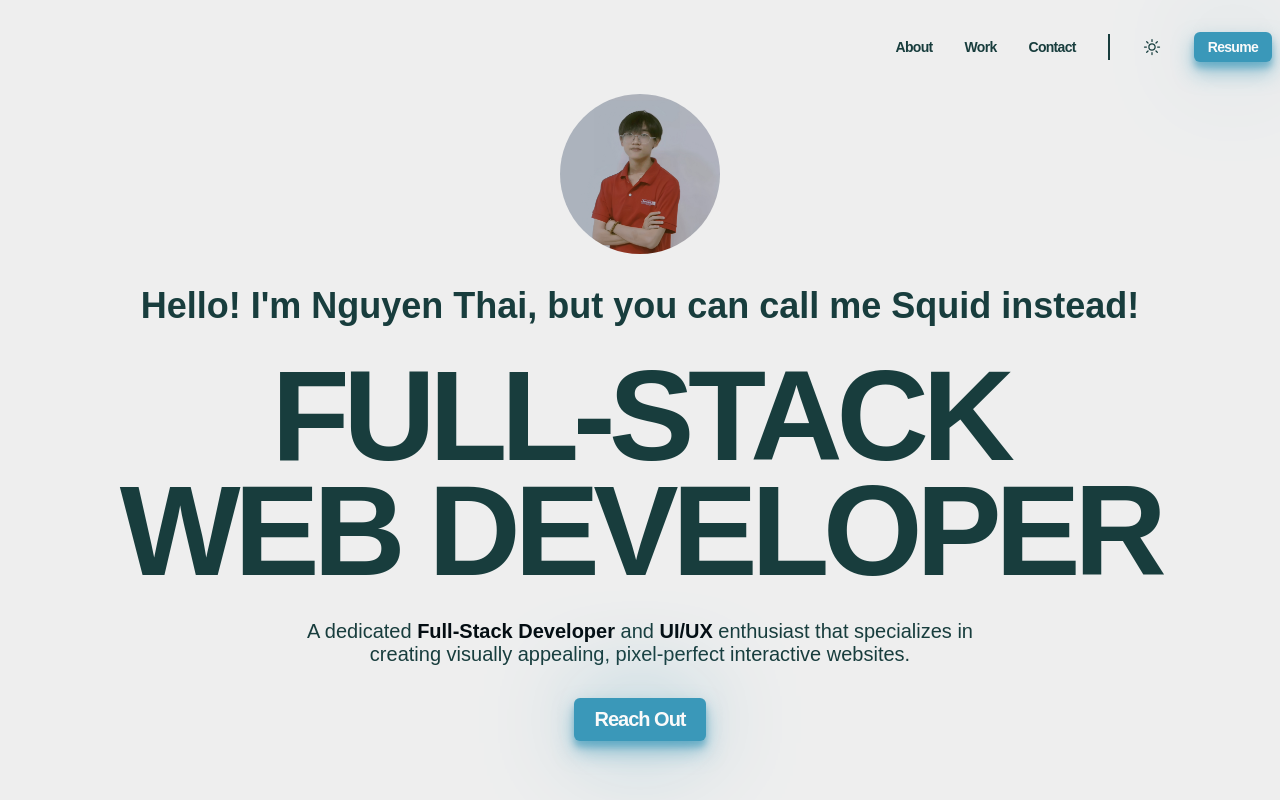
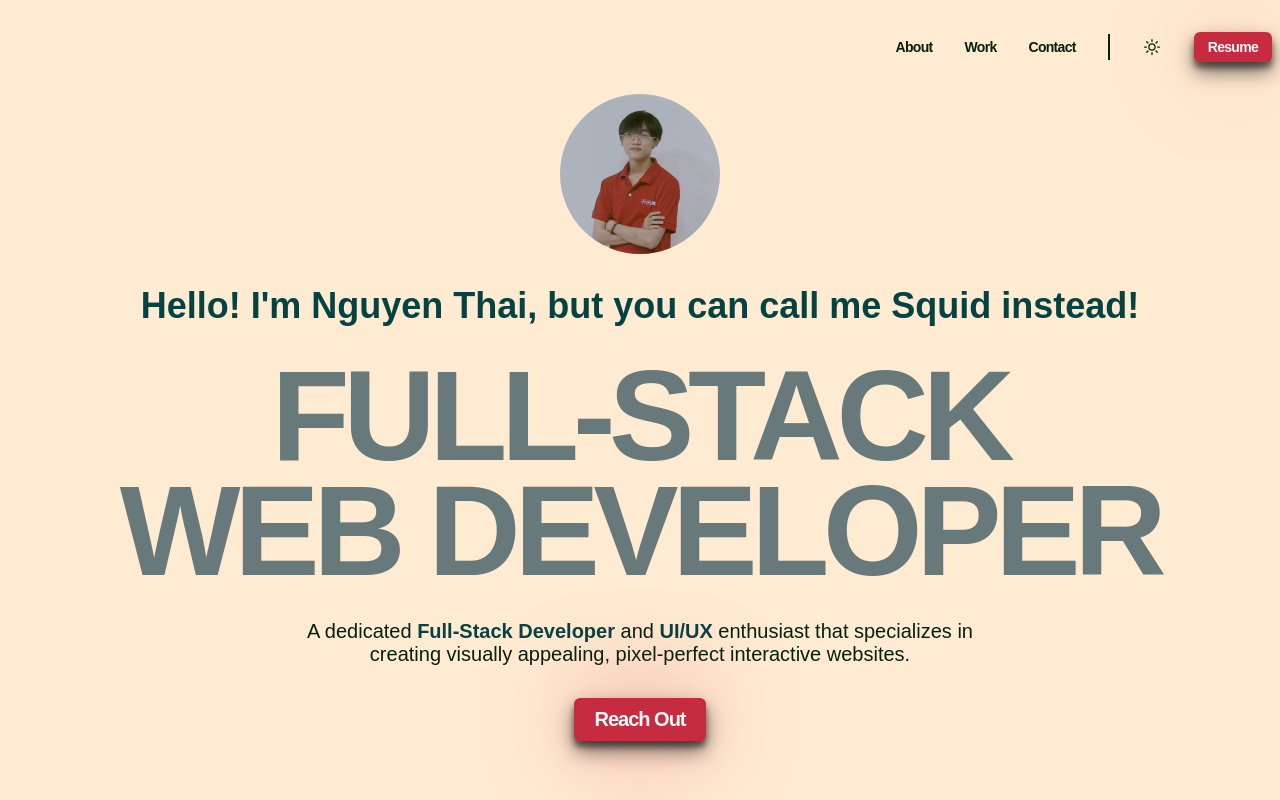
Before and after one commit to ThaiNguyen200104/Building-a-portfolio-website, a website built with Vite: page index.html in a window 1280 px wide. Both pictures are taken after a click on the button "theme-toggle btn". Shown: the top 800 px of the page. Built offline with nearby package versions, Linux system fonts and the light colour scheme; a web font is replaced by a local one.

Commit message:
Changed softer color, changed font

```diff
--- a/index.html
+++ b/index.html
@@ -5,7 +5,7 @@
   <meta charset="UTF-8" />
   <link rel="icon" type="image/svg+xml" href="/vite.svg" />
   <meta name="viewport" content="width=device-width, initial-scale=1.0" />
-  <link href="https://api.fontshare.com/v2/css?f[]=poppins@401,400,200,600&display=swap" rel="stylesheet" />
+  <link href="https://api.fontshare.com/v2/css?f[]=chillax@1,600,500,300,700,400,200&display=swap" rel="stylesheet">
   <meta name="description" content="My Portfolio Website" />
   <meta name="keywords" content="web design html, css, js" />
   <title>Thai Nguyen Portfolio Website</title>
@@ -93,7 +93,7 @@
         <p class="about__description">Hi! I'm Nguyen Thai, <strong>a Full-Stack Web Developer</strong> from Vietnam. It would be a pleasure to meet you!
         </p>
         <p class="about__description">This website is my portfolio demo, you can obtain it for free from my
-          <a href="https://github.com/ThaiNguyen200104/Building-a-portfolio-website" target="_blank">GitHub</a> sources.
+          <a style="font-weight: 600;" href="https://github.com/ThaiNguyen200104/Building-a-portfolio-website" target="_blank">GitHub</a> sources.
         </p>
         <hr class="about__hr"/>
         <h3 class="about__subtitle">Technologies</h3>
--- a/styles/components/featured.css
+++ b/styles/components/featured.css
@@ -71,7 +71,7 @@
 
 .featured__img-wrapper::after {
     content         : '';
-    background-color: rgba(24, 61, 61, 0.4);
+    background-color: rgba(0, 0, 0, 0.5);
     width           : 100%;
     height          : 100%;
     position        : absolute;
@@ -82,7 +82,7 @@
 }
 
 .featured__img-wrapper:hover::after {
-    background-color: rgba(24, 61, 61, 0.1);
+    background-color: rgba(0, 0, 0, 0.1);
 }
 
 
--- a/styles/components/hero.css
+++ b/styles/components/hero.css
@@ -15,7 +15,7 @@
 }
 
 .hero__subtitle {
-    color      : var(--clr-slate800);
+    color      : var(--clr-strong);
     font-size  : var(--size-base);
     line-height: 0.9;
 }
--- a/styles/components/mobile-nav.css
+++ b/styles/components/mobile-nav.css
@@ -36,7 +36,7 @@
 }
 
 .mobile-nav__link-line {
-    border       : 1px solid var(--clr-slate800);
+    border       : 1px solid var(--clr-strong);
     padding-right: 1.5em;
 }
 
--- a/styles/components/work.css
+++ b/styles/components/work.css
@@ -25,7 +25,7 @@
 
 .work__img-wrapper::after {
     content         : '';
-    background-color: rgba(24, 61, 61, 0.4);
+    background-color: rgba(0, 0, 0, 0.4);
     width           : 100%;
     height          : 100%;
     position        : absolute;
@@ -36,7 +36,7 @@
 }
 
 .work__img-wrapper:hover::after {
-    background-color: rgba(24, 61, 61, 0.1);
+    background-color: rgba(0, 0, 0, 0.1);
 }
 
 .work__project:not(:last-child) {
@@ -45,13 +45,13 @@
 
 .work__project-description1 {
     font-size: var(--size-sm);
-    color    : var(--clr-slate600);
+    color    : var(--clr-slate400);
     margin   : 1rem 0;
 }
 
 .work__project-description2 {
     font-size    : var(--size-sm);
-    color        : var(--clr-slate400);
+    color        : var(--clr-slate600);
     margin-bottom: 1rem;
 }
 
--- a/styles/style.css
+++ b/styles/style.css
@@ -1,14 +1,11 @@
 :root {
-  --clr-dark    : #040D12;
-  --clr-light   : #EEEEEE;
-  --clr-slate400: #900C3F;
-  --clr-slate600: #C70039;
-  --clr-slate800: #F94C10;
-  --clr-button  : #3A98B9;
-  --clr-strong  : #F8DE22;
-
-  /* button: rgba(58, 152, 185); */
-  /* strong: rgba(249, 76, 16); */
+  /* colors */
+  --clr-dark    : #052011;
+  --clr-light   : #ffebd2;
+  --clr-slate400: #ffa354;  /* <h> */
+  --clr-slate600: #af4f41;  /* <p> */
+  --clr-button  : #7aacb3;
+  --clr-strong  : #fc7643;
 
   /* sizes */
   --size-xxs : 0.5rem;
@@ -31,6 +28,7 @@
 * {
   margin     : 0;
   line-height: cal(1em + 0.5rem);
+  user-select: none;
 }
 
 html {
@@ -38,16 +36,16 @@ html {
 }
 
 .light-mode {
-  --clr-light   : #040D12;
-  --clr-dark    : #EEEEEE;
-  --clr-slate400: #183D3D;
-  --clr-slate600: #183D3D;
-  --clr-slate800: #183D3D;
-  --clr-strong  : #040D12;
+  --clr-light   : #052011;
+  --clr-dark    : #ffebd2;
+  --clr-slate400: #67797b;  /* <h> */
+  --clr-slate600: #052011;  /* <p> */
+  --clr-button  : #c72b40;
+  --clr-strong  : #054342;
 }
 
 body {
-  font-family     : 'Poppins', sans-serif;
+  font-family     : 'Chillax', sans-serif;
   background-color: var(--clr-dark);
   color           : var(--clr-light);
 }
@@ -59,7 +57,6 @@ canvas,
 svg {
   display    : block;
   max-width  : 100%;
-  user-select: none;
 }
 
 button {
--- a/styles/utils.css
+++ b/styles/utils.css
@@ -37,15 +37,13 @@
     color           : #fafafa;
     padding         : 0.5em 1em;
     border-radius   : 6px;
-    box-shadow      : 0 10px 20px rgba(58, 152, 185, 0.5),
-        0 6px 6px rgba(58, 152, 185, 0.5), 0 0 100px -10px var(--clr-button);
-    transition: transform 0.3s, box-shadow 0.3s;
+    box-shadow      : 0 10px 20px rgba(0, 0, 0, 0.5), 0 6px 6px rgba(0, 0, 0, 0.5), 0 0 100px -10px var(--clr-button);
+    transition      : transform 0.3s, box-shadow 0.3s;
 }
 
 .btn:hover {
-    transform: translateY(-3px);
-    box-shadow: 0 14px 28px rgba(58, 152, 185, 0.25),
-        0 10px 10px rgba(58, 152, 185, 0.22), 0 0 120px -10px var(--clr-button);
+    transform : translateY(-3px);
+    box-shadow: 0 14px 28px rgba(0, 0, 0, 0.25), 0 10px 10px rgba(0, 0, 0, 0.22), 0 0 120px -10px var(--clr-button);
 }
 
 .container {
```
